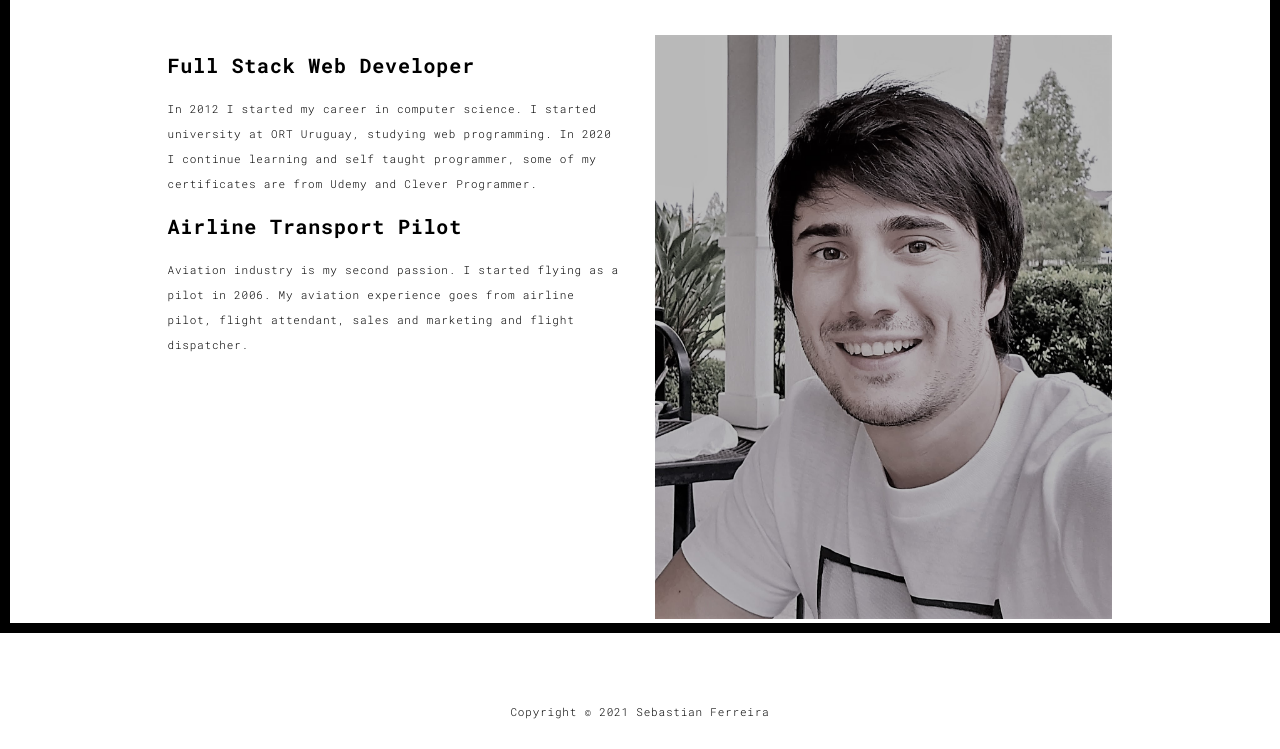
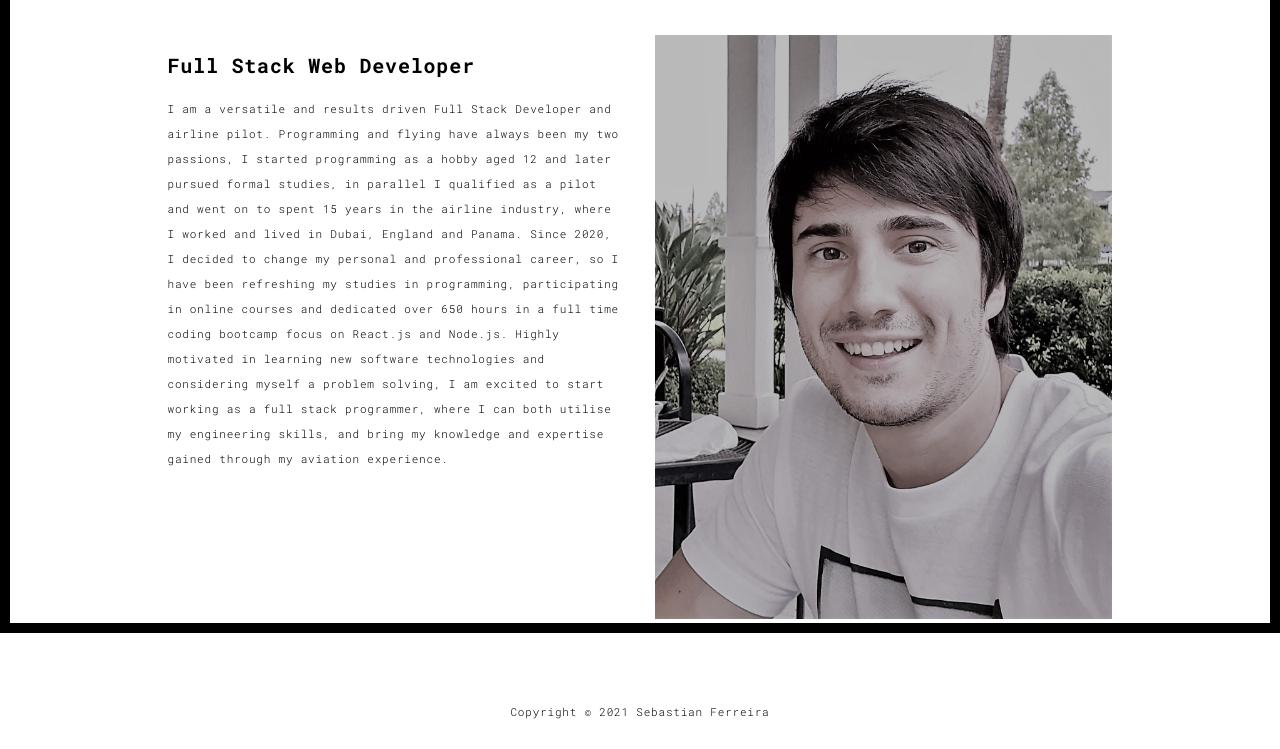
Before and after one commit to sebauru87/portfolio, a plain HTML site: page about.html in a window 1280 px wide. Shown: the part 167-916 px from the top of the page. Drawn offline with Linux system fonts and the light colour scheme.

Commit message:
Change about me and technologies

```diff
--- a/about.html
+++ b/about.html
@@ -74,17 +74,22 @@
                   <div class="col-xs-12 col-md-6">
                     <h3>Full Stack Web Developer</h3>
                     <p>
-                      In 2012 I started my career in computer science. I started
-                      university at ORT Uruguay, studying web programming. In
-                      2020 I continue learning and self taught programmer, some
-                      of my certificates are from Udemy and Clever Programmer.
-                    </p>
-                    <h3>Airline Transport Pilot</h3>
-                    <p>
-                      Aviation industry is my second passion. I started flying
-                      as a pilot in 2006. My aviation experience goes from
-                      airline pilot, flight attendant, sales and marketing and
-                      flight dispatcher.
+                      I am a versatile and results driven Full Stack Developer
+                      and airline pilot. Programming and flying have always been
+                      my two passions, I started programming as a hobby aged 12
+                      and later pursued formal studies, in parallel I qualified
+                      as a pilot and went on to spent 15 years in the airline
+                      industry, where I worked and lived in Dubai, England and
+                      Panama. Since 2020, I decided to change my personal and
+                      professional career, so I have been refreshing my studies
+                      in programming, participating in online courses and
+                      dedicated over 650 hours in a full time coding bootcamp
+                      focus on React.js and Node.js. Highly motivated in
+                      learning new software technologies and considering myself
+                      a problem solving, I am excited to start working as a full
+                      stack programmer, where I can both utilise my engineering
+                      skills, and bring my knowledge and expertise gained
+                      through my aviation experience.
                     </p>
                   </div>
                   <div class="col-xs-12 col-md-6">
```
Also changed, not shown: works.html (+4 -4 lines).
